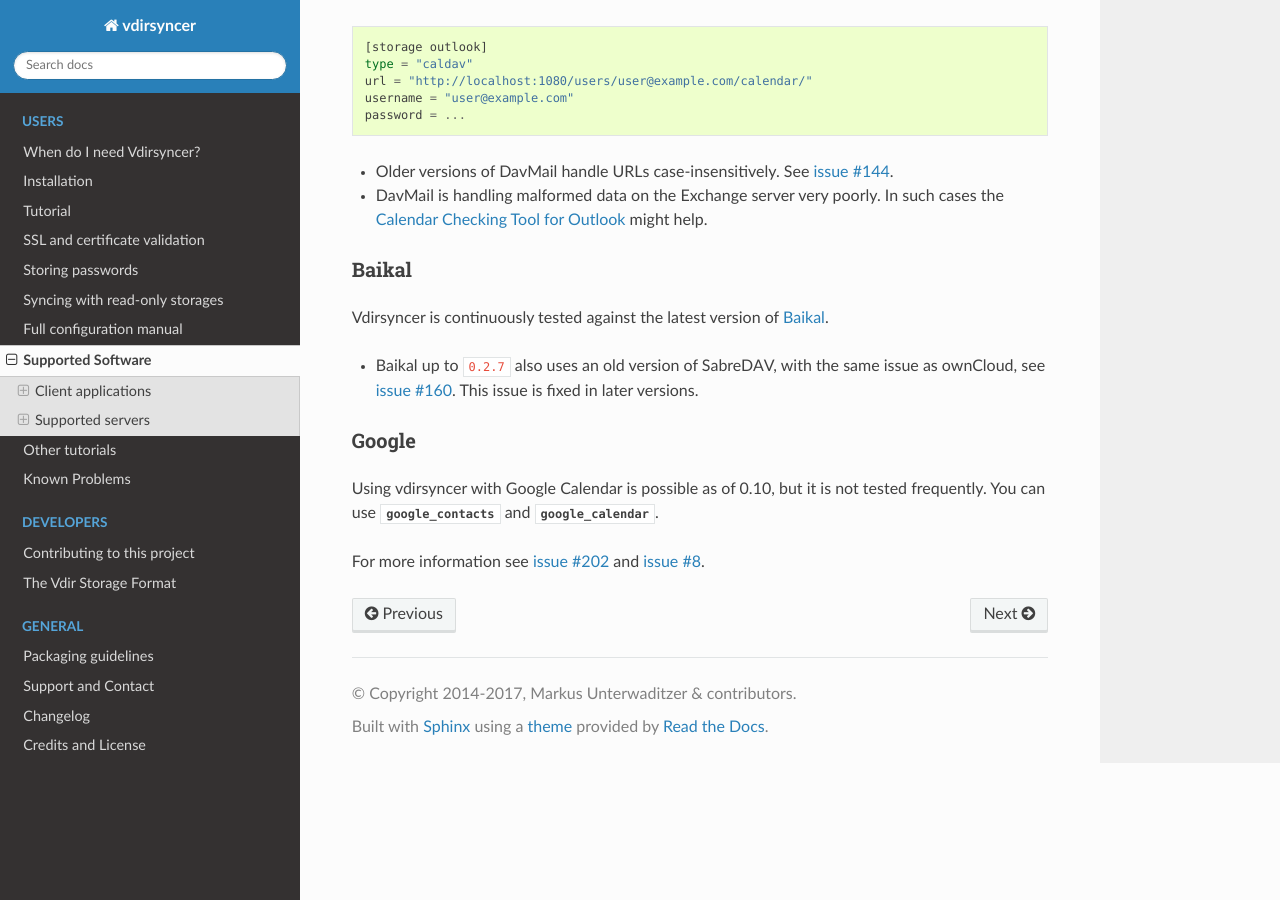
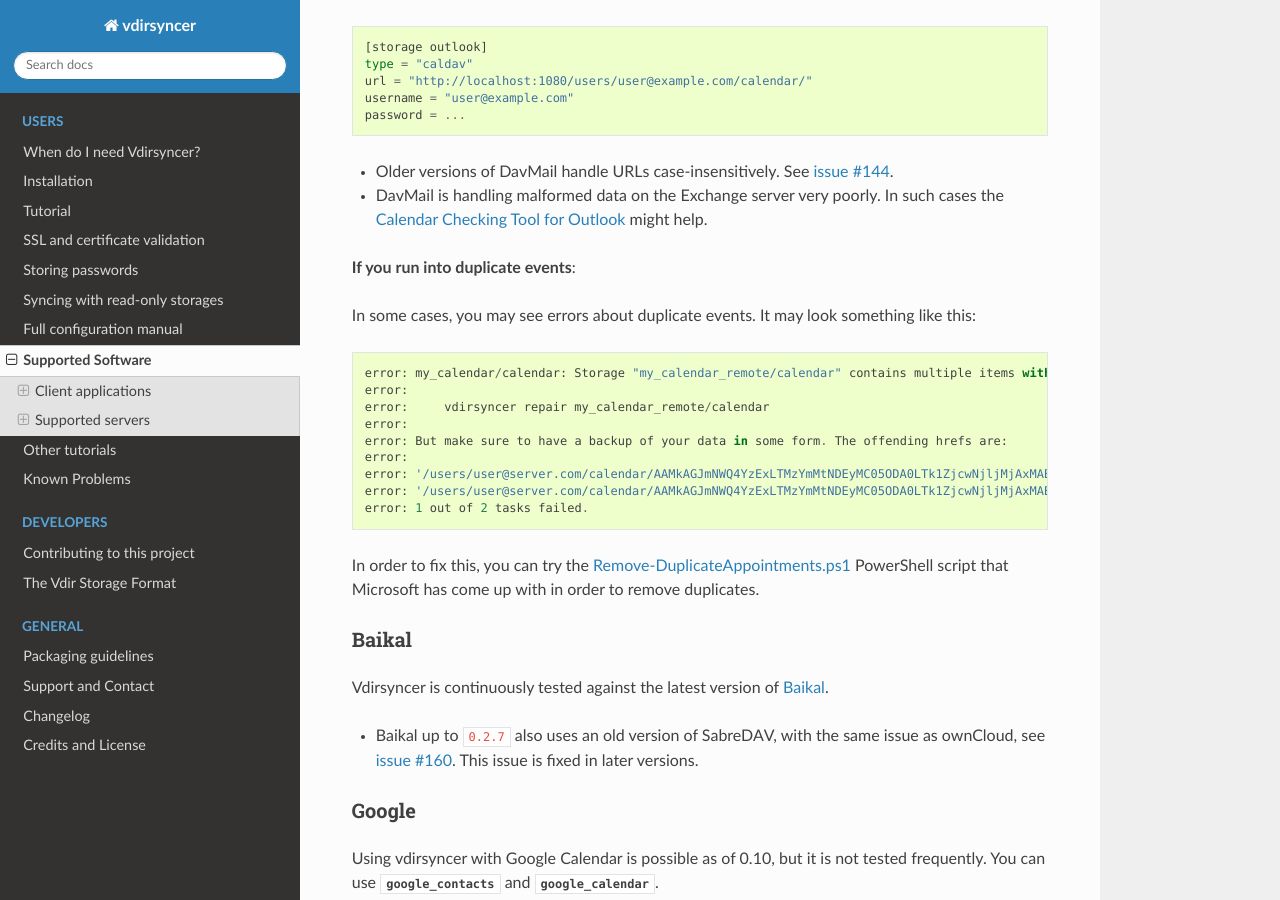
Before and after one commit to pimutils/vdirsyncer, a Sphinx documentation site: the page built from docs/supported.rst, in a window 1280 px wide and 900 px high, scrolled down 3242 px. Built offline with Sphinx 7.4.7 and the Read the Docs theme 2.0.0, drawn with Linux system fonts in a browser that asks for light colours; the version number could not be read and is left out.

Commit message:
Add docs around duplicate events w/ davmail
* Adding some documentation around what users can do if they encounter duplicate
  events using DavMail.

```diff
--- a/docs/supported.rst
+++ b/docs/supported.rst
@@ -218,6 +218,26 @@
 
 .. _DavMail: http://davmail.sourceforge.net/
 
+**If you run into duplicate events**::
+
+In some cases, you may see errors about duplicate events. It may look something
+like this::
+
+    error: my_calendar/calendar: Storage "my_calendar_remote/calendar" contains multiple items with the same UID or even content. Vdirsyncer will now abort the synchronization of this collection, because the fix for this is not clear; It could be the result of a badly behaving server. You can try running:
+    error:
+    error:     vdirsyncer repair my_calendar_remote/calendar
+    error:
+    error: But make sure to have a backup of your data in some form. The offending hrefs are:
+    error:
+    error: '/users/user@server.com/calendar/AAMkAGJmNWQ4YzExLTMzYmMtNDEyMC05ODA0LTk1ZjcwNjljMjAxMABGAAAAAAD1lXHjU9HeT6W-zBQ2GN5mBwCukf4qpm_KQIZj0IntEuuyAAAAAAEOAACukf4qpm_KQIZj0IntEuuyAAHRr_UQAAA%3D.EML'
+    error: '/users/user@server.com/calendar/AAMkAGJmNWQ4YzExLTMzYmMtNDEyMC05ODA0LTk1ZjcwNjljMjAxMABGAAAAAAD1lXHjU9HeT6W-zBQ2GN5mBwCukf4qpm_KQIZj0IntEuuyAAAAAAEOAACukf4qpm_KQIZj0IntEuuyAAHRr_UTAAA%3D.EML'
+    error: 1 out of 2 tasks failed.
+
+In order to fix this, you can try the Remove-DuplicateAppointments.ps1_
+PowerShell script that Microsoft has come up with in order to remove duplicates.
+
+.. _Remove-DuplicateAppointments.ps1: https://blogs.msdn.microsoft.com/emeamsgdev/2015/02/12/powershell-remove-duplicate-calendar-appointments/
+
 Baikal
 ------
 
```
